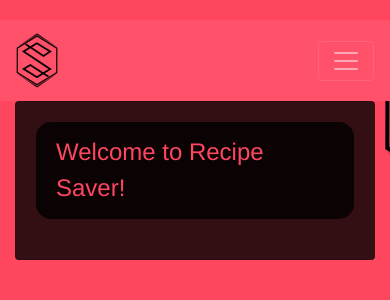
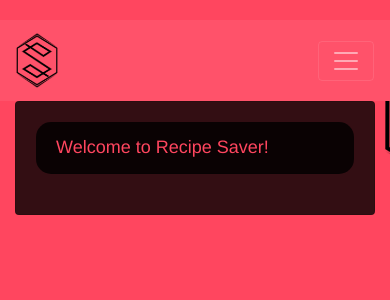
Before and after one commit to Sknoww/recipeSaver, a React (Create React App) app in the folder r-saver/: page / in a window 390 px wide. Shown: the top 300 px of the page. Built offline with nearby package versions, Linux system fonts and the light colour scheme; what gotrue-js would draw is missing.

Commit message:
fixed mobile rs login label

```diff
--- a/r-saver/src/css/welcome.css
+++ b/r-saver/src/css/welcome.css
@@ -5,7 +5,7 @@
     margin: 20px;
     margin-bottom: 0px;
     height: 45%;
-    font-size: x-large;
+    font-size: large;
     font-family: "Helvetica Neue", Helvetica, Arial, sans-serif;
     border-radius: 15px !important;
     color: #ff465f;
@@ -52,6 +52,7 @@
 
 .loginButtonLabelRS {
     padding-top: 3%;
+    padding-right: 10%;
     font-size: 14px;
 }
 
```
